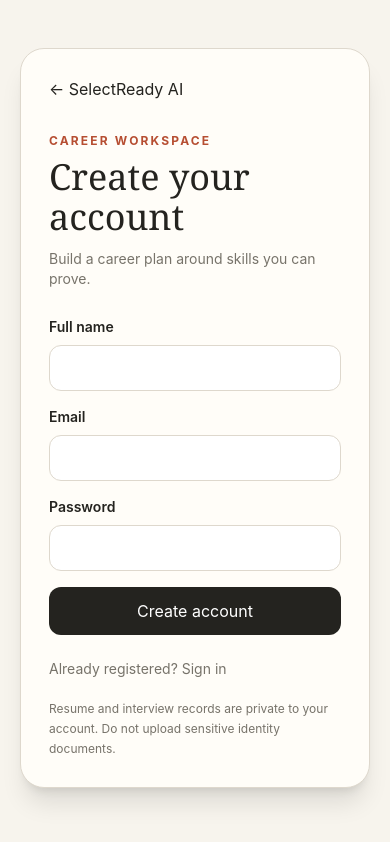
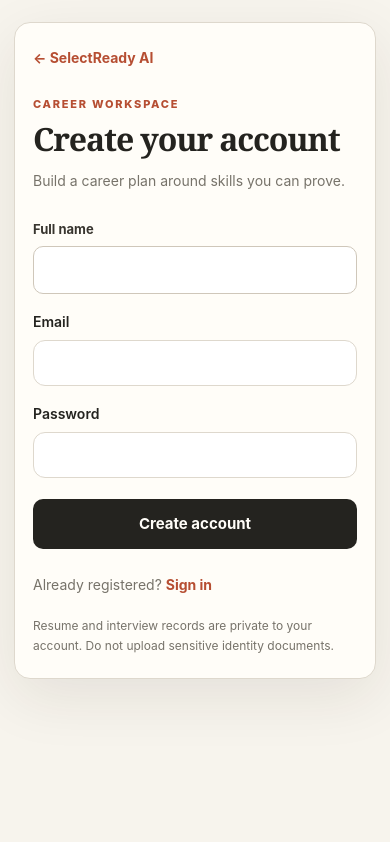
Before and after one commit to praveenchand-2005/ai-resume-analyser-and-job-matcher, a Next.js app in the folder jobbridge-platform/: page /signup in a window 390 px wide. Built offline with nearby package versions, Linux system fonts and the light colour scheme.

Commit message:
fix(auth): enforce stacked signup fields and responsive card styling

```diff
--- a/jobbridge-platform/app/globals.css
+++ b/jobbridge-platform/app/globals.css
@@ -318,3 +318,24 @@ a { text-decoration: none; color: inherit; }
   .rs-nav { order:3; width:100%; height:auto; display:flex; flex-wrap:wrap; justify-content:flex-start; gap:8px 14px; padding-top:10px; border-top:1px solid var(--rs-line); font-size:11px; }
   .rs-nav a { height:auto; min-height:28px; white-space:nowrap; }
 }
+
+
+/* Explicit auth page styling: resilient when utility classes are unavailable in a preview build. */
+.sr-auth-page { min-height:100svh; display:flex; align-items:flex-start; justify-content:center; padding:clamp(28px,7vh,64px) 16px; background:#f7f4ed; color:#24231f; }
+.sr-auth-card { width:100%; max-width:460px; margin:0 auto; padding:clamp(22px,5vw,36px); border:1px solid #ded8cd; border-radius:22px; background:#fffdf8; box-shadow:0 18px 60px rgba(45,37,27,.09); }
+.sr-auth-card > a { display:inline-block; color:#b64e32; font-size:14px; font-weight:700; }
+.sr-auth-kicker { margin:30px 0 8px; color:#b64e32; font-size:11px; font-weight:800; letter-spacing:.16em; text-transform:uppercase; }
+.sr-auth-title { margin:0; font-family:Georgia,'Times New Roman',serif; font-size:clamp(32px,8vw,42px); line-height:1.12; font-weight:600; letter-spacing:-.035em; }
+.sr-auth-intro { margin:12px 0 0; color:#77736a; font-size:14px; line-height:1.65; }
+.sr-auth-form { display:grid; grid-template-columns:minmax(0,1fr); gap:18px; width:100%; margin-top:28px; }
+.sr-auth-form > .sr-auth-field { display:grid; grid-template-columns:minmax(0,1fr); gap:8px; min-width:0; width:100%; color:#38352f; font-size:13px; line-height:1.4; font-weight:700; }
+.sr-auth-form .sr-auth-input { display:block; width:100%; min-width:0; height:48px; box-sizing:border-box; border:1px solid #cfc7ba; border-radius:10px; background:#fff; color:#24231f; padding:0 14px; font-size:16px; font-weight:400; outline-offset:2px; }
+.sr-auth-form .sr-auth-input:focus { border-color:#b64e32; outline:2px solid rgba(182,78,50,.15); }
+.sr-auth-form .sr-auth-submit { display:flex; align-items:center; justify-content:center; width:100%; min-height:50px; margin-top:3px; border:0; border-radius:10px; background:#24231f; color:#fffdf8; font-size:15px; font-weight:750; }
+.sr-auth-form .sr-auth-submit:disabled { opacity:.65; cursor:wait; }
+.sr-auth-card [role='alert'], .sr-auth-card [role='status'] { margin-top:16px; padding:12px 14px; border-radius:10px; font-size:13px; line-height:1.55; }
+.sr-auth-card [role='alert'] { border:1px solid #e6bcb1; background:#fff0eb; color:#8d3825; }
+.sr-auth-card [role='status'] { border:1px solid #d7dfd2; background:#f1f5ee; color:#456a50; }
+.sr-auth-card > p { line-height:1.65; }
+.sr-auth-card > p a { color:#b64e32; font-weight:700; }
+@media(max-width:480px) { .sr-auth-page { padding:22px 14px 36px; } .sr-auth-card { border-radius:16px; padding:22px 18px; } .sr-auth-kicker { margin-top:26px; } }
```
